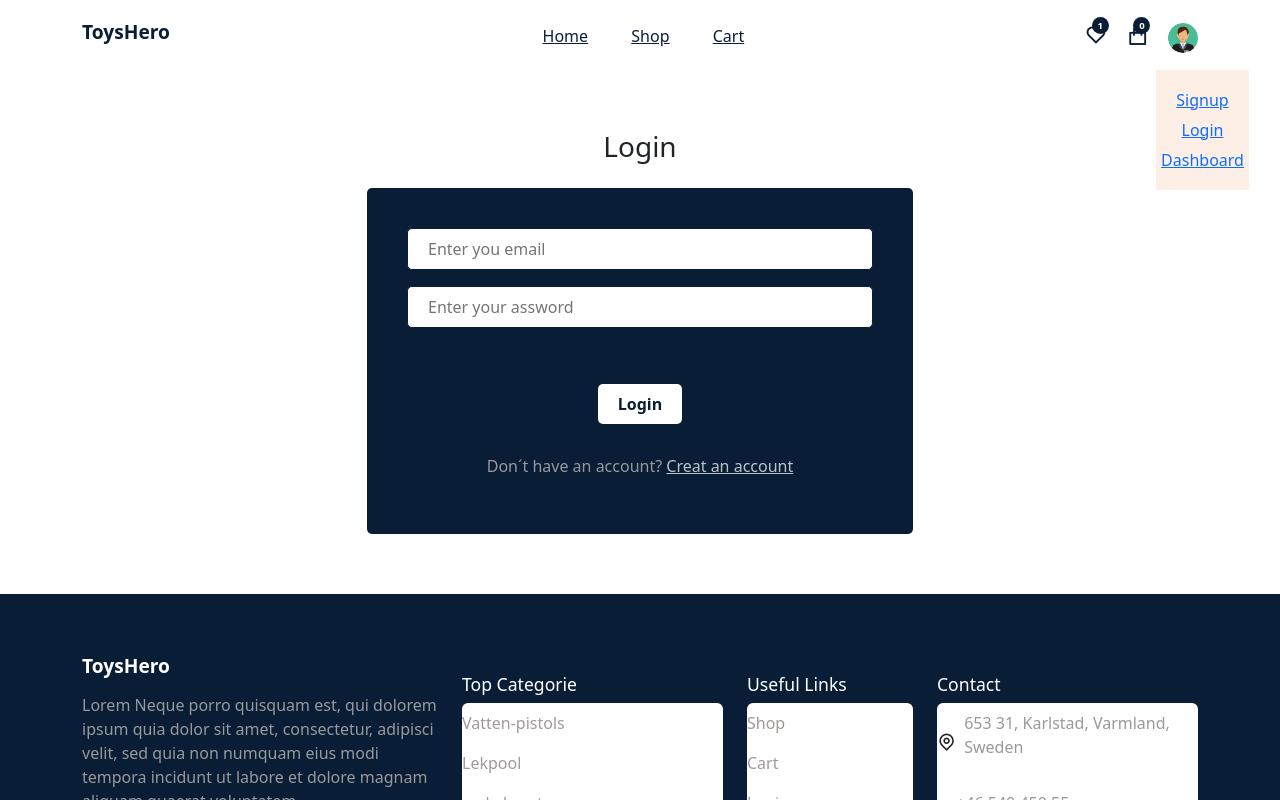
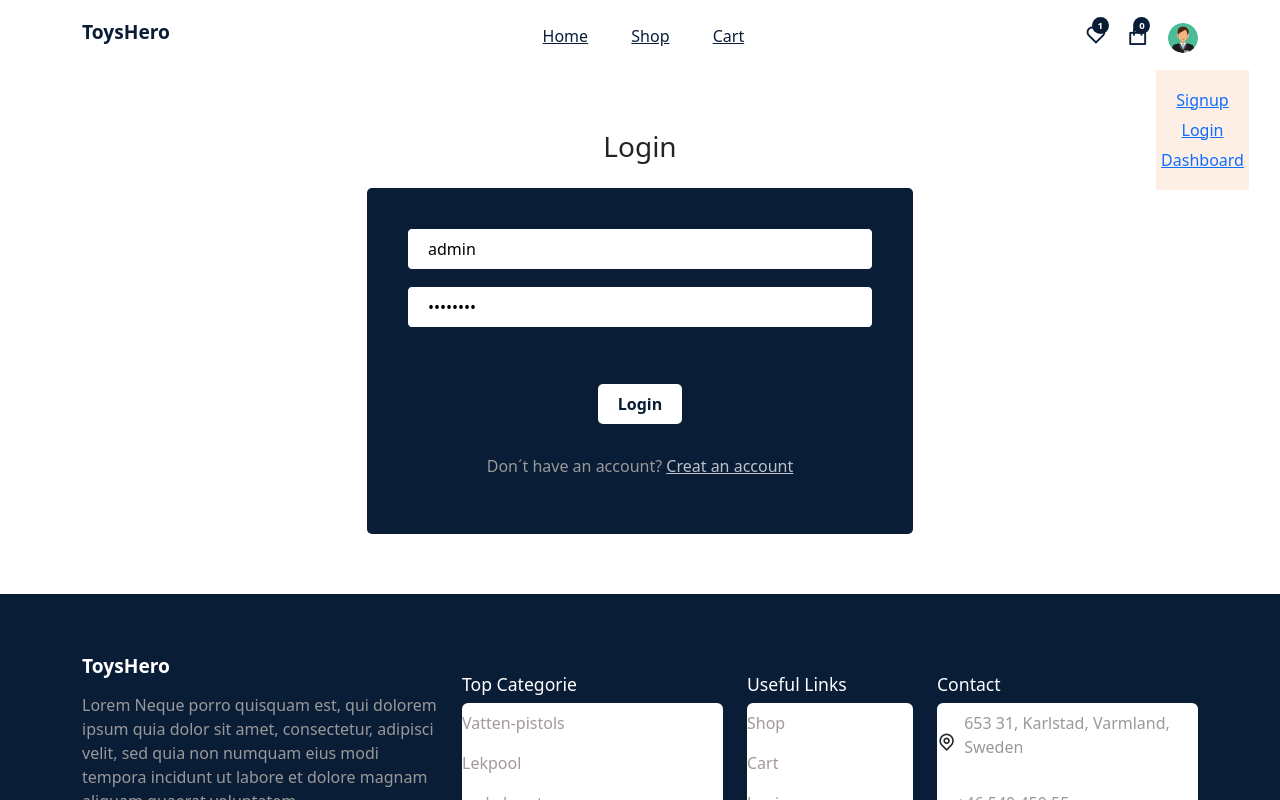
Before and after one commit to Bigabbelito/ToysHero, a React (Vite) app in the folder TosHero/: page /login in a window 1280 px wide. Shown: the top 800 px of the page. Built offline with nearby package versions, Linux system fonts and the light colour scheme; no server answers.

Commit message:
new uppdating

```diff
--- a/TosHero/src/pages/Login.jsx
+++ b/TosHero/src/pages/Login.jsx
@@ -9,8 +9,8 @@ import {toast} from 'react-toastify'
 
 
 const Login = () => {
-  const [email, setEmail] = useState('')
-  const [password, setPassword] = useState('')
+  const [user, setUser] = useState('admin')
+  const [password, setPassword] = useState('password')
   const [loading, setLoading] = useState(false)
   const navigate = useNavigate()
 
@@ -21,7 +21,7 @@ const Login = () => {
 
     try {
 
-      const userCredential = await signInWithEmailAndPassword(auth, email, password)
+      const userCredential = await signInWithEmailAndPassword(auth, user, password)
 
       const user = userCredential.user
 
@@ -47,8 +47,8 @@ const Login = () => {
 
           <Form className='auth__form' onSubmit={signIn}>
           <FormGroup className='form__group'>
-            <input type='email' placeholder='Enter you email'
-              value={email} onChange={e=> setEmail(e.target.value)}/>
+            <input type='username' placeholder='Enter you username'
+              value={user} onChange={e=> setUser(e.target.value)}/>
             </FormGroup>
 
             <FormGroup className='form__group'>
```
